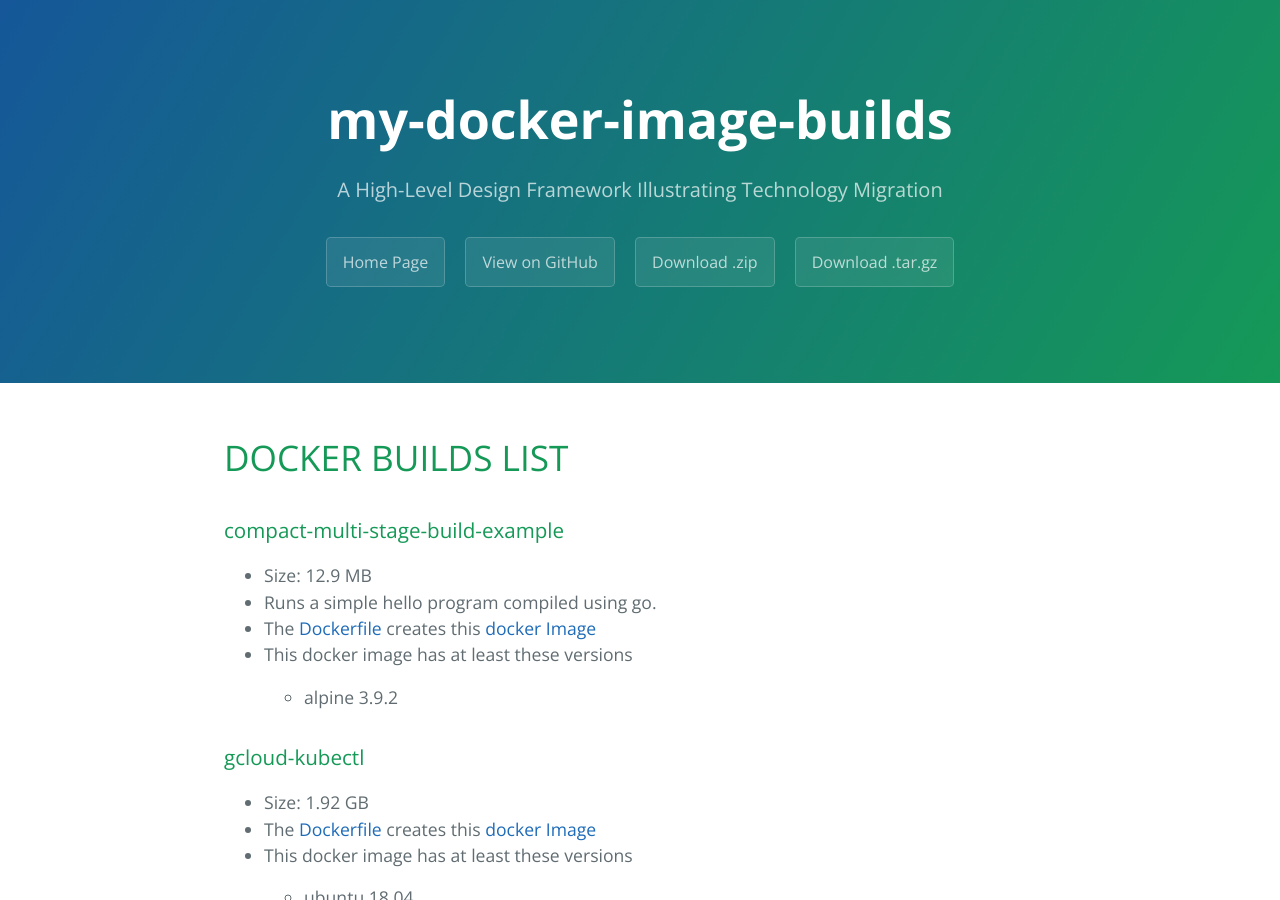
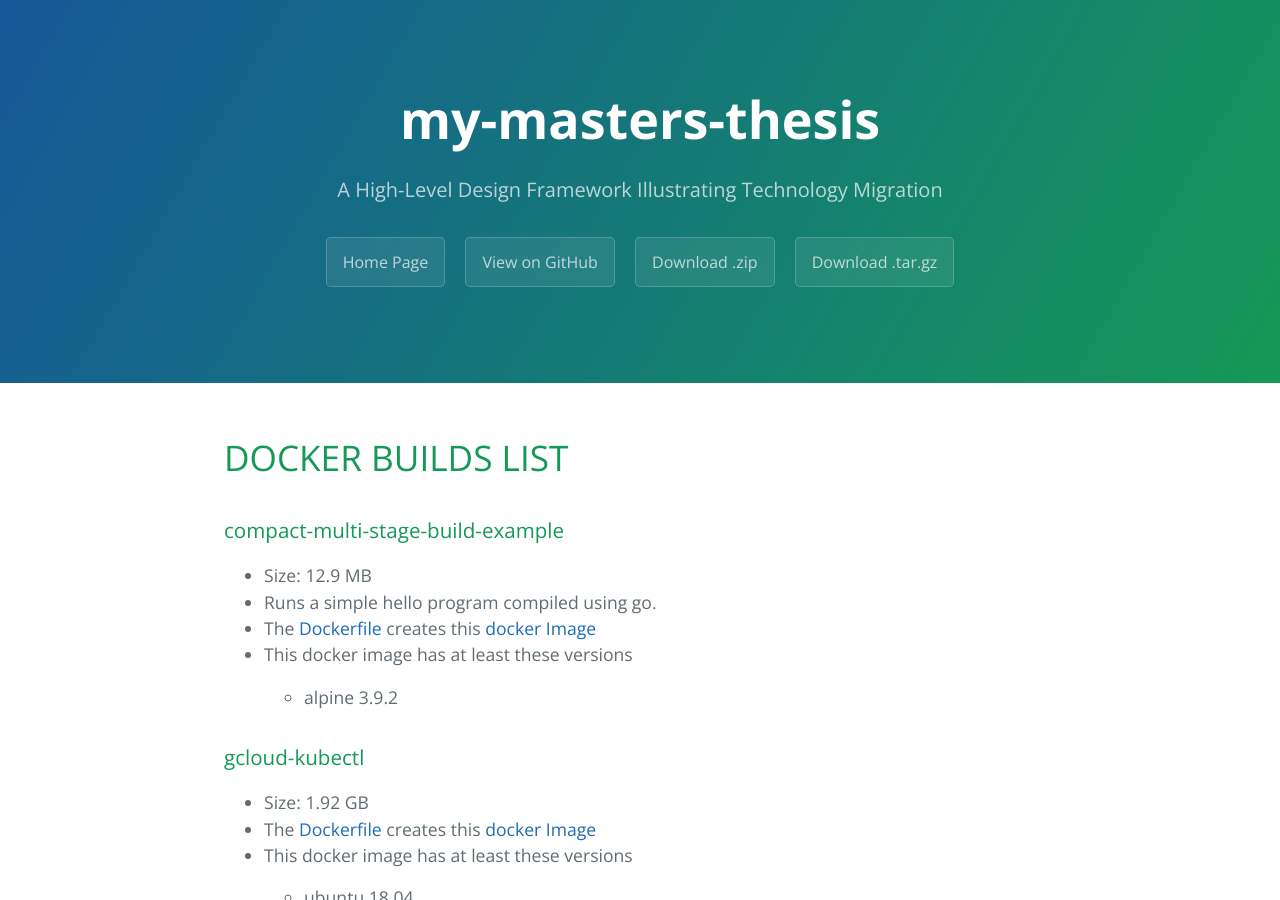
Before and after one commit to JeffDeCola/my-masters-thesis, a Jekyll site: the page built from docs/index.md, in a window 1280 px wide and 900 px high. Built offline with Jekyll 4.4.1, drawn with Linux system fonts in a browser that asks for light colours; nearby versions of some CDN libraries; library files that are not in the unit come from our copies; some of the changed text lies outside the part shown.

Commit message:
update ci

```diff
--- a/docs/index.md
+++ b/docs/index.md
@@ -1,7 +1,7 @@
 ---
 layout: default
-title: JeffDeCola/my-docker-image-builds
-projectname : my-docker-image-builds
+title: JeffDeCola/my-masters-thesis
+projectname : my-masters-thesis
 summary: A High-Level Design Framework Illustrating Technology Migration
 ---
 
```
